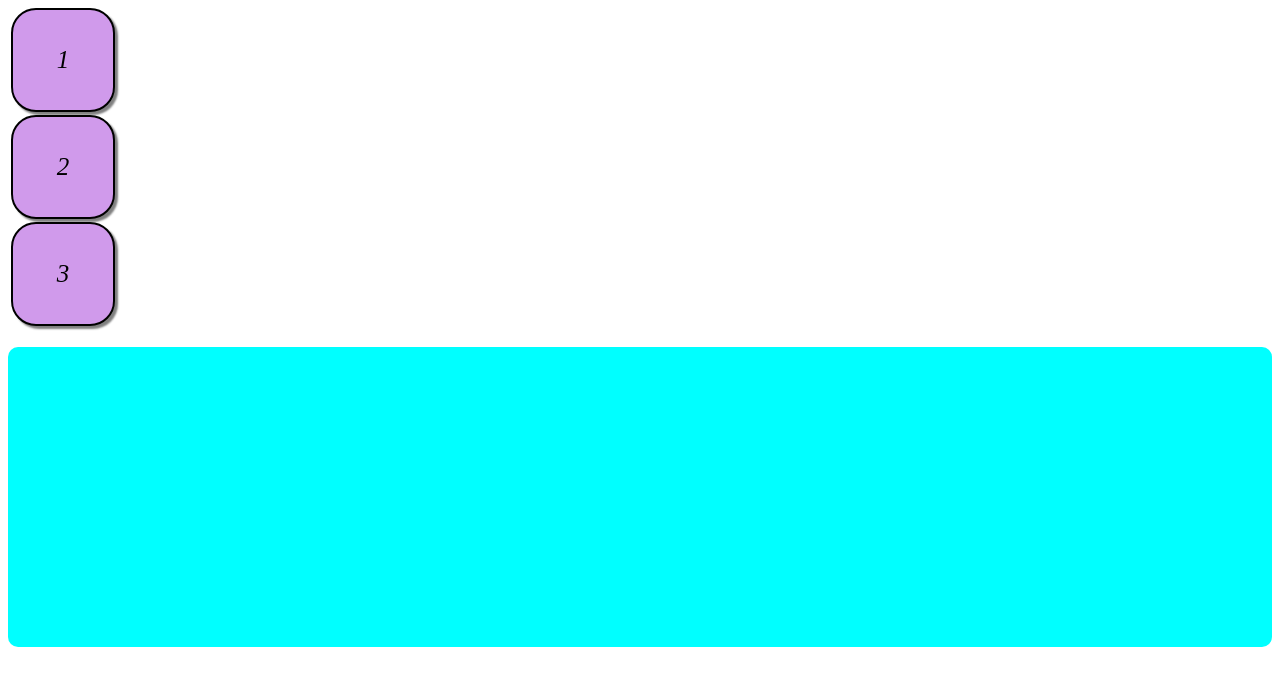
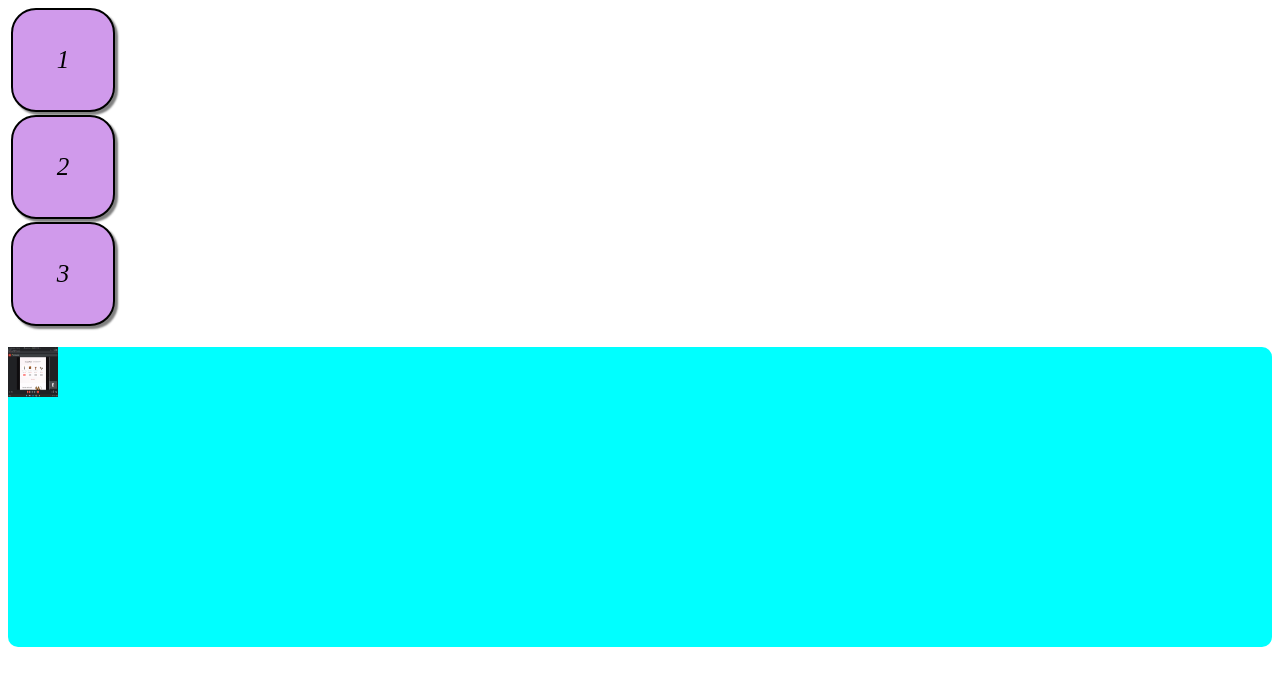
Before and after one commit to Bhagatpoonam/practice-fork-, a plain HTML site: page index.html in a window 1280 px wide. Drawn offline with Linux system fonts and the light colour scheme.

Commit message:
images added

```diff
--- a/index.html
+++ b/index.html
@@ -50,6 +50,7 @@
     </div>
     <br>
     <div class="one">
+        <img src="./images/Screenshot (83).png" height="50px" width="50px " alt="">
     </div>
 </body>
 </html>
```
Also changed, not shown: images/Screenshot (83).png (added), images/Screenshot (84).png (added), images/Screenshot (85).png (added), images/Screenshot (86).png (added), images/Screenshot (87).png (added).
